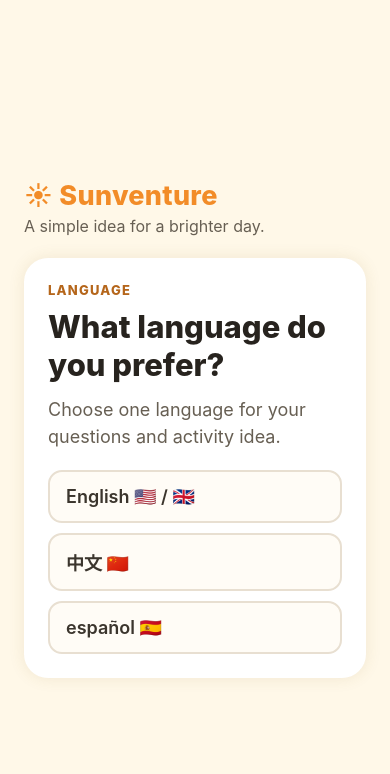
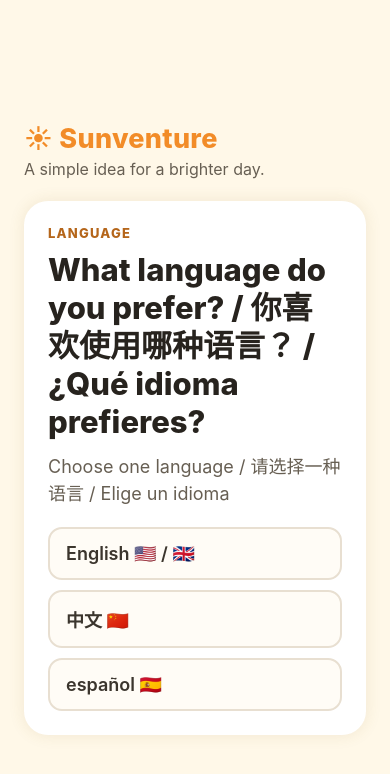
Before and after one commit to Carinastarpower/Sunventure, a React Native app: screen / in a window 390 px wide. Shown: the top 774 px of the page. Built offline with nearby package versions, Linux system fonts and the light colour scheme; what expo-notifications would draw is missing.

Commit message:
Reset language choice on app launch

```diff
--- a/App.js
+++ b/App.js
@@ -192,8 +192,8 @@ export default function App() {
         const parsed = JSON.parse(saved);
         setAnswers((current) => ({
           ...current,
-          ...parsed,
           time: parsed.time ? new Date(parsed.time) : current.time,
+          language: "",
         }));
         if (Array.isArray(parsed.questionAnswers)) setQuestionAnswers(parsed.questionAnswers);
       } catch {
@@ -328,8 +328,12 @@ export default function App() {
           {screen === "language" && (
             <View style={styles.card}>
               <Text style={styles.eyebrow}>{t.languageEyebrow}</Text>
-              <Text style={styles.title}>{t.languageQuestion}</Text>
-              <Text style={styles.body}>{t.languageBody}</Text>
+              <Text style={styles.title}>
+                {answers.language ? t.languageQuestion : "What language do you prefer? / 你喜欢使用哪种语言？ / ¿Qué idioma prefieres?"}
+              </Text>
+              <Text style={styles.body}>
+                {answers.language ? t.languageBody : "Choose one language / 请选择一种语言 / Elige un idioma"}
+              </Text>
               <View style={styles.choices}>
                 {languageOptions.map((item) => (
                   <Choice key={item.value} label={item.label} selected={answers.language === item.value} onPress={() => chooseLanguage(item.value)} />
```
